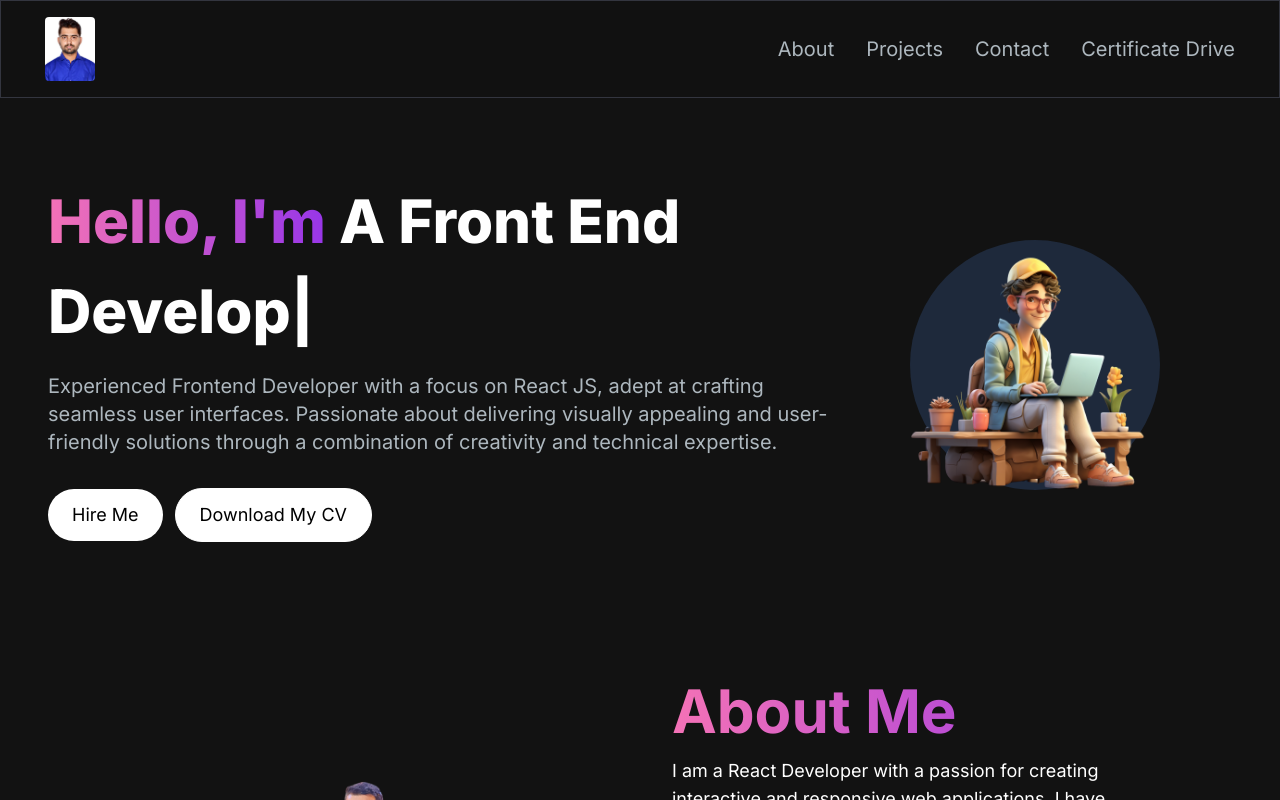
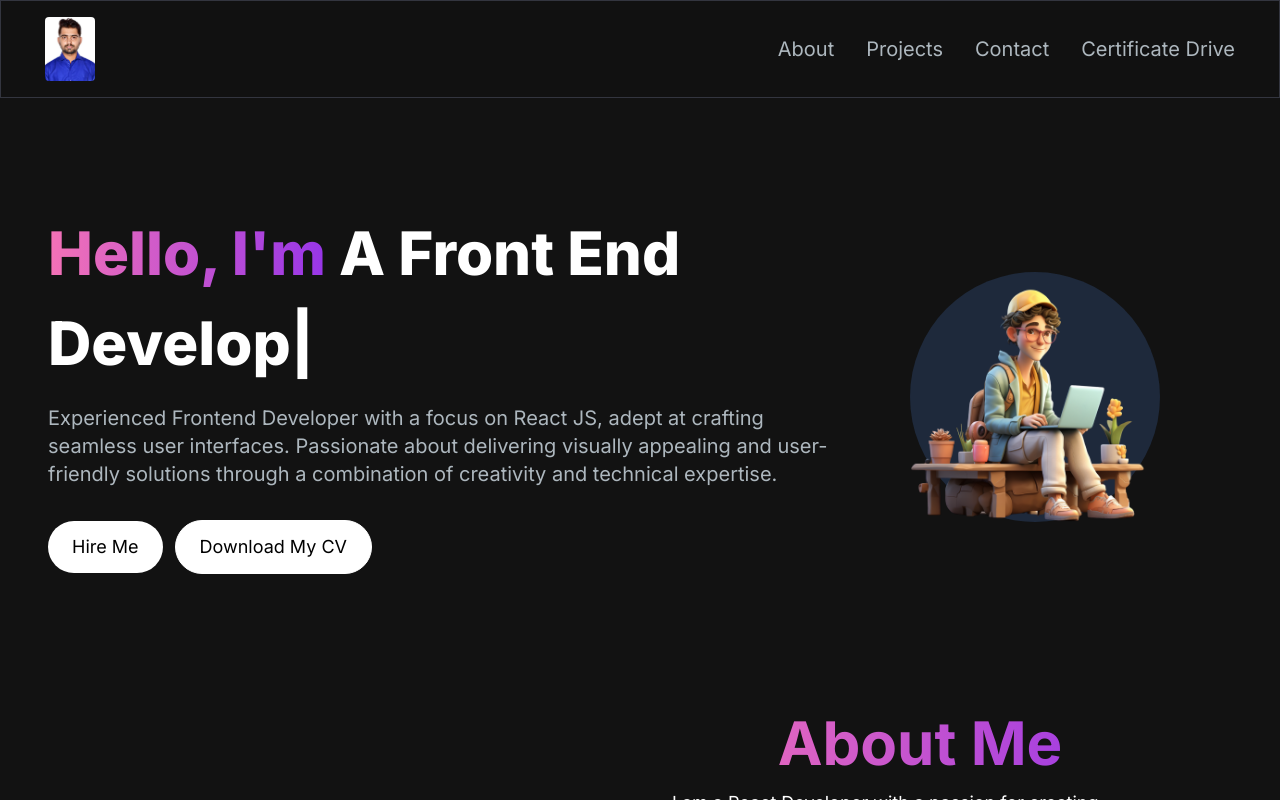
Before and after one commit to mohammadtarique6698/my-personal-portfolio-website, a Next.js app: page / in a window 1280 px wide. Shown: the top 800 px of the page. Built offline with nearby package versions, Linux system fonts and the light colour scheme.

Commit message:
Final Version of my portfolio Website for now. Version 4.

```diff
--- a/src/app/Components/About.jsx
+++ b/src/app/Components/About.jsx
@@ -106,7 +106,7 @@ const About = () => {
           <Image src="/my-avatar.png" alt="avatar" width={800} height={800} />
         </motion.div>
         <div className="mt-4 md:mt-0 text-left flex flex-col h-full">
-          <h1 className="text-6xl text-transparent bg-clip-text bg-gradient-to-r from-pink-400 to-purple-600 font-bold mb-4">
+          <h1 className="text-6xl text-center text-transparent bg-clip-text bg-gradient-to-r from-pink-400 to-purple-600 font-bold mb-4">
             About Me
           </h1>
           <p className="text-base lg:text-lg">
--- a/src/app/Components/EmailSection.jsx
+++ b/src/app/Components/EmailSection.jsx
@@ -4,7 +4,7 @@ import Image from "next/image";
 import Link from "next/link";
 
 const EmailSection = () => {
-  const emailAddress = 'mohammadtarique661998@gmail.com';
+  const emailAddress = "mohammadtarique661998@gmail.com";
 
   const [emailSubmitted, setEmailSubmitted] = useState(false);
 
@@ -46,7 +46,7 @@ const EmailSection = () => {
     >
       <div className="bg-[radial-gradient(ellipse_at_center,_var(--tw-gradient-stops))] from-purple-900 to-transparent rounded-full h-80 w-80 z-0 blur-lg absolute top-3/4 -left-4 transform -translate-x-1/2 -translate-y-1/2"></div>
       <div className="z-10">
-          <h5 className="text-6xl font-bold text-transparent bg-clip-text bg-gradient-to-r from-pink-400 to-purple-600 mb-8">{`Let's Connect`}</h5>
+        <h5 className="sm:text-3xl md:text-4xl font-bold text-transparent bg-clip-text bg-gradient-to-r from-pink-400 to-purple-600 mb-8">{`Let's Connect`}</h5>
         <p className="text-[#ADB7BE] mb-4 max-w-md">
           {`I am currently looking for new opportunities in frontend, my inbox is always open. Whether you have a question or just want to say hi, I'll try my best to get back to you.`}
         </p>
@@ -78,7 +78,7 @@ const EmailSection = () => {
             style={{ textDecoration: "underline", cursor: "pointer" }}
             onClick={handleEmailClick}
           >
-              {emailAddress}
+            here
           </span>{" "}
           to avoid any potential inconvenience. Thank you.
         </p>
--- a/src/app/Components/Footer.jsx
+++ b/src/app/Components/Footer.jsx
@@ -6,14 +6,11 @@ const Footer = () => {
   return (
     <footer className="footer border border-t-[#33353F] border-l-transparent border-r-transparent text-white">
       <div
-        className="container px-12 py-6 flex justify-between"
+        className="container px-12 py-6 flex flex-row justify-between"
         style={{ alignItems: "center" }}
       >
         <span>
-          <Link
-            href={"/"}
-            className="text-2xl md:text-5xl text-white font-semibold"
-          >
+          <Link href={"/"} className="text-white font-semibold">
             <Image
               src="/my-image.png"
               alt="my-avatar"
@@ -24,7 +21,9 @@ const Footer = () => {
             />
           </Link>
         </span>
-        <p className="text-slate-400">Developed By Mohammad Tarique</p>
+        <p className="text-slate-400 text-center">
+          Developed By Mohammad Tarique
+        </p>
         <p className="text-slate-600">All rights reserverd</p>
       </div>
     </footer>
--- a/src/app/page.js
+++ b/src/app/page.js
@@ -7,9 +7,9 @@ import Footer from "./Components/Footer";
 
 export default function Home() {
   return (
-    <main className="flex min-h-screen flex-col bg-[#121212]">
+    <main className="flex min-h-screen flex-col bg-[#121212] overflow-x-auto">
       <Navbar />
-      <div className="container mt-24 mx-auto px-12 py-4">
+      <div className="container mt-24 px-12 py-12">
         <HeroSection />
         <AboutSection />
         <ProjectsSection />
```
Lines whose indentation alone changed are shown as unchanged.
